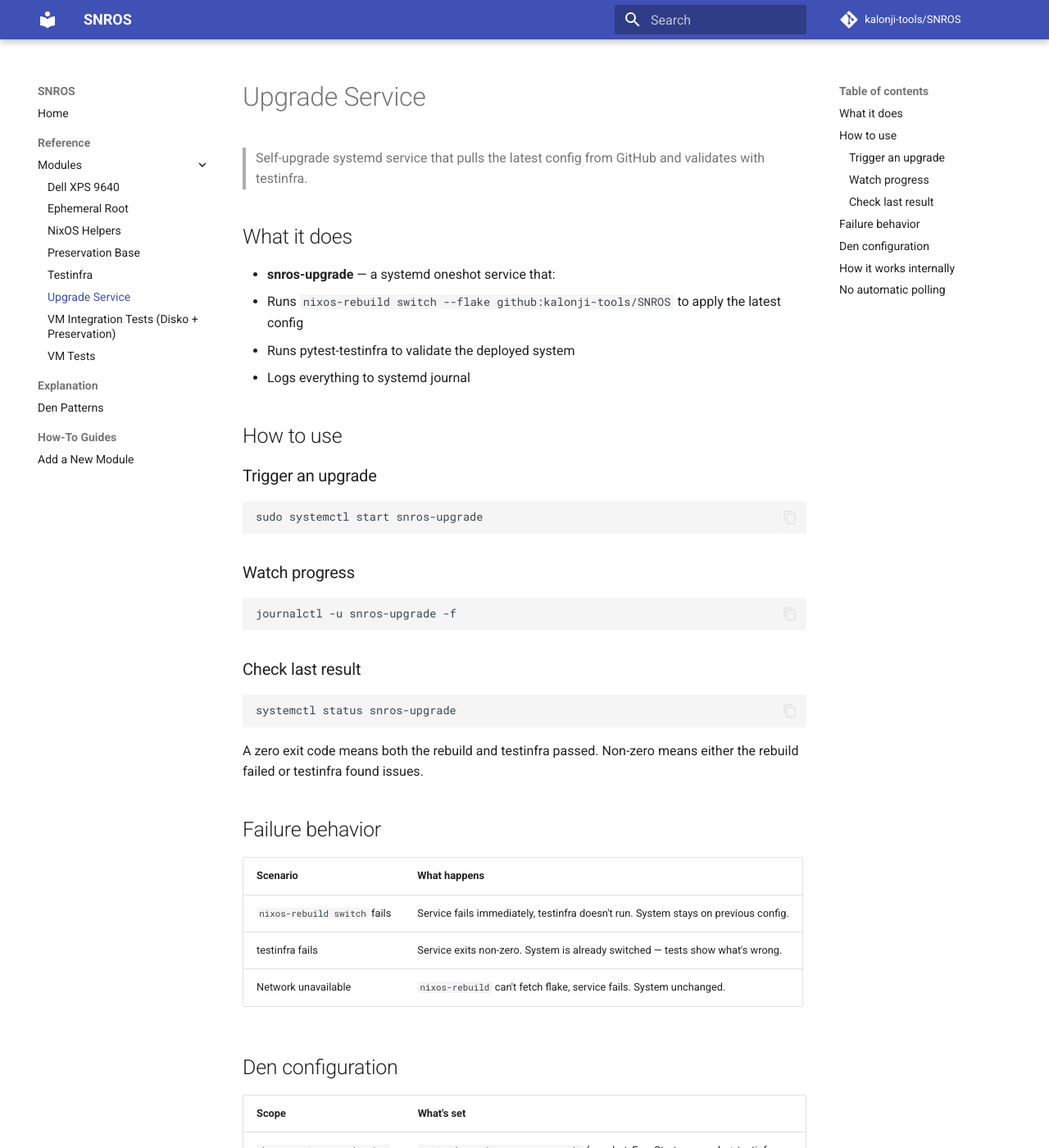
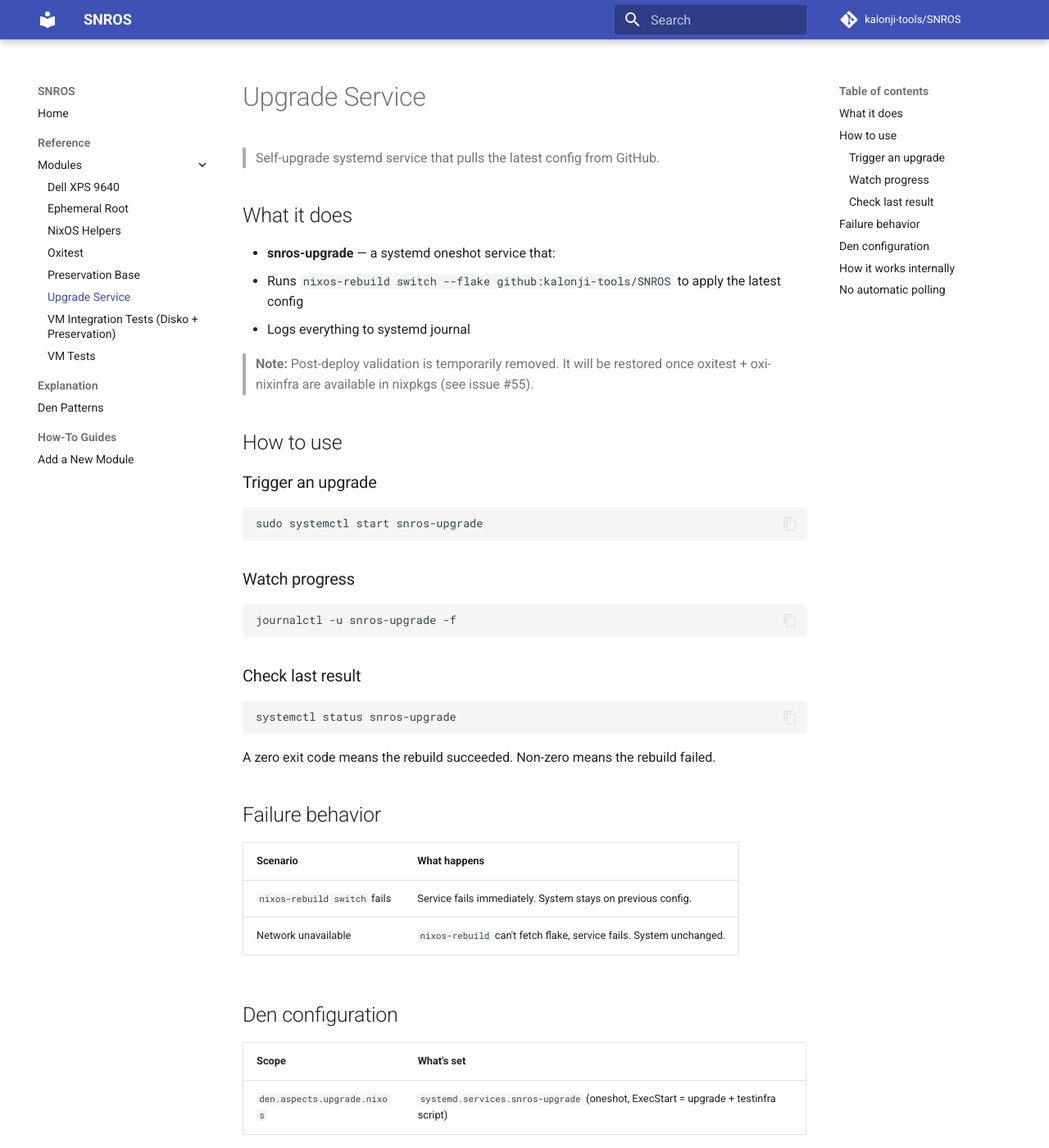
Before and after one commit to kalonji-tools/SNROS, an MkDocs documentation site: the page built from docs/reference/modules/upgrade.md, in a window 1280 px wide and 1400 px high. Shown: the whole window at 82% size. Built offline with MkDocs 1.6.1 and Material for MkDocs 9.7.7, drawn with Linux system fonts in a browser that asks for light colours; comment, search, counter and statistics services are not loaded; some of the changed text lies outside the part shown.

Commit message:
docs: migrate testinfra reference to oxitest, update upgrade docs
Assisted-by: Claude Sonnet 4.6 <noreply@anthropic.com>

````diff
--- a/docs/reference/modules/upgrade.md
+++ b/docs/reference/modules/upgrade.md
@@ -1,13 +1,14 @@
 # Upgrade Service
 
-> Self-upgrade systemd service that pulls the latest config from GitHub and validates with testinfra.
+> Self-upgrade systemd service that pulls the latest config from GitHub.
 
 ## What it does
 
 - **snros-upgrade** — a systemd oneshot service that:
   1. Runs `nixos-rebuild switch --flake github:kalonji-tools/SNROS` to apply the latest config
-  2. Runs pytest-testinfra to validate the deployed system
-  3. Logs everything to systemd journal
+  2. Logs everything to systemd journal
+
+> **Note:** Post-deploy validation is temporarily removed. It will be restored once oxitest + oxi-nixinfra are available in nixpkgs (see issue #55).
 
 ## How to use
 
@@ -29,14 +30,13 @@ journalctl -u snros-upgrade -f
 systemctl status snros-upgrade
 ```
 
-A zero exit code means both the rebuild and testinfra passed. Non-zero means either the rebuild failed or testinfra found issues.
+A zero exit code means the rebuild succeeded. Non-zero means the rebuild failed.
 
 ## Failure behavior
 
 | Scenario | What happens |
 |----------|-------------|
-| `nixos-rebuild switch` fails | Service fails immediately, testinfra doesn't run. System stays on previous config. |
-| testinfra fails | Service exits non-zero. System is already switched — tests show what's wrong. |
+| `nixos-rebuild switch` fails | Service fails immediately. System stays on previous config. |
 | Network unavailable | `nixos-rebuild` can't fetch flake, service fails. System unchanged. |
 
 ## Den configuration
@@ -51,8 +51,6 @@ The aspect is included globally via `den.default.includes`.
 
 The service uses:
 - `nixos-rebuild switch --flake github:kalonji-tools/SNROS` — fetches the flake directly from GitHub (no local clone needed)
-- `python3.withPackages` — bundles pytest + testinfra into a self-contained environment (independent of devenv)
-- `tests/` directory is copied into the nix store at build time
 
 ## No automatic polling
 
````
Also changed, not shown: docs/reference/modules/oxitest.md (added, +101 -0 lines), docs/reference/modules/testinfra.md (deleted, +0 -85 lines).
